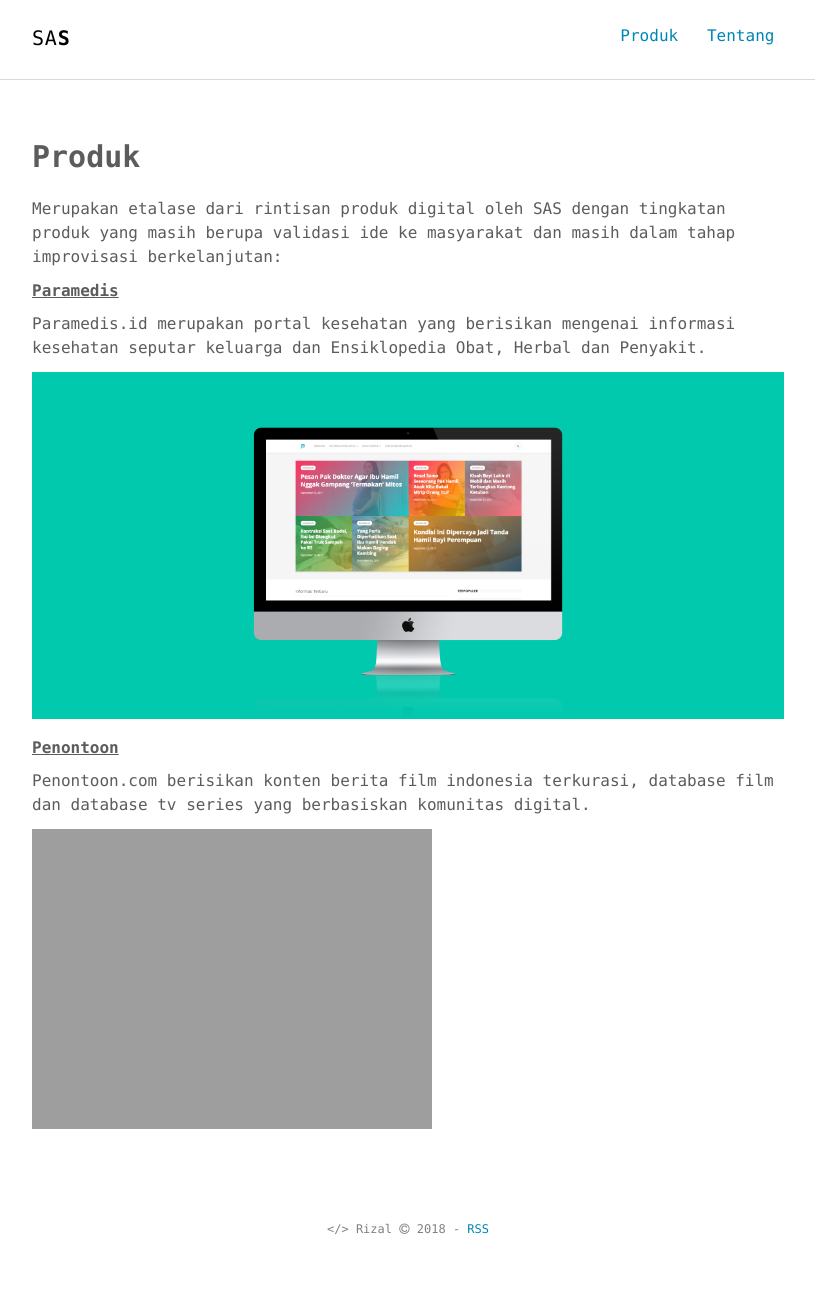
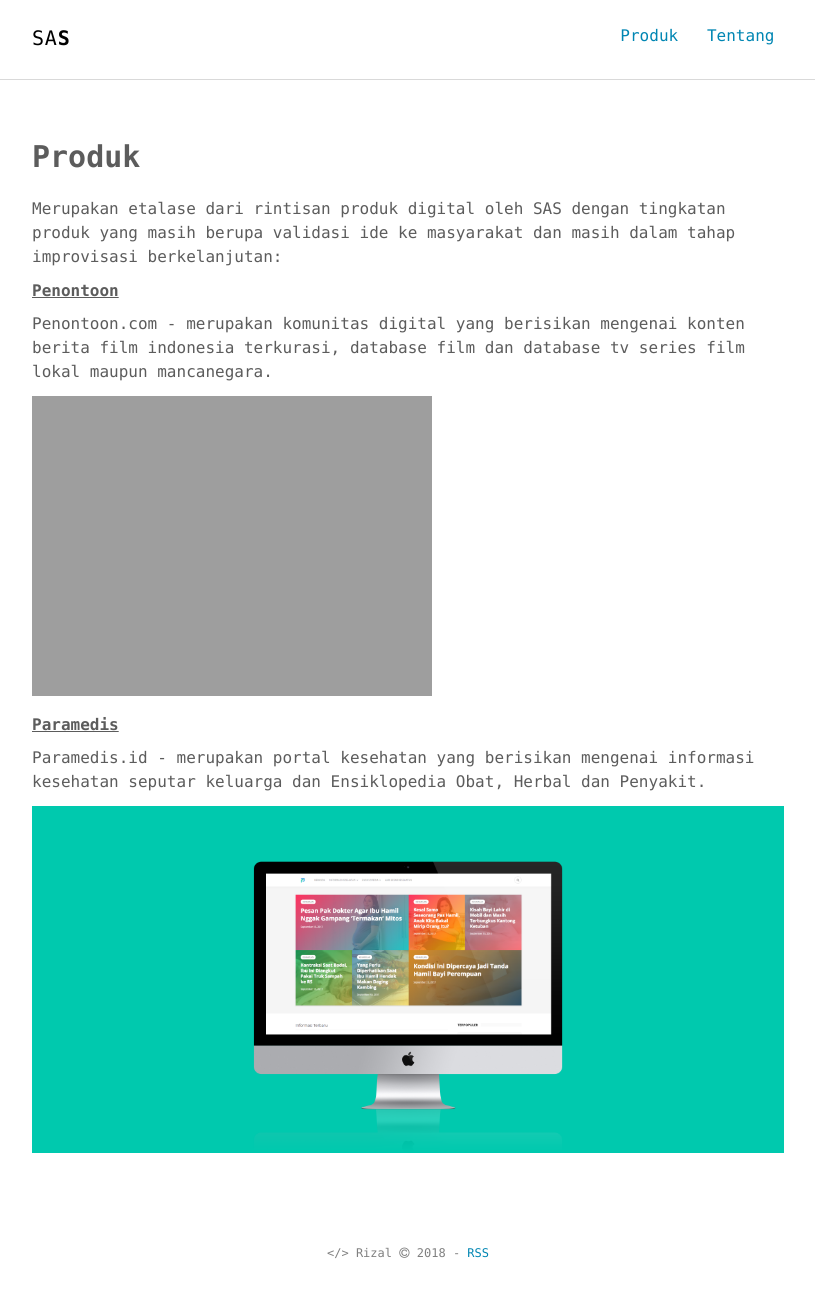
Before and after one commit to syafrizaladi/saktia, a Jekyll site: the page built from produk.md, in a window 1280 px wide. Shown: the whole page, without its empty margins (232-1047 px from the left). Built offline with Jekyll 4.4.1, drawn with Linux system fonts in a browser that asks for light colours; before the commit the page ends 1286 px from its top, so only the background shows below that.

Commit message:
update copytext
update

```diff
--- a/produk.md
+++ b/produk.md
@@ -7,12 +7,12 @@ permalink: /produk/
 Merupakan etalase dari rintisan produk digital oleh SAS dengan tingkatan produk yang masih berupa validasi ide ke masyarakat dan masih dalam tahap improvisasi berkelanjutan:
 <br>
 
+##### <u>Penontoon</u>
+Penontoon.com - merupakan komunitas digital yang berisikan mengenai konten berita film indonesia terkurasi, database film dan database tv series film lokal maupun mancanegara.
+
+![Penontoon](https://syafrizaladi.github.io/assets/images/penontoon.png)
+
 ##### <u>Paramedis</u>
-Paramedis.id merupakan portal kesehatan yang berisikan mengenai informasi kesehatan seputar keluarga dan Ensiklopedia Obat, Herbal dan Penyakit.
+Paramedis.id - merupakan portal kesehatan yang berisikan mengenai informasi kesehatan seputar keluarga dan Ensiklopedia Obat, Herbal dan Penyakit.
 
 ![Paramedis](https://syafrizaladi.github.io/assets/images/paramedis.png)
-
-##### <u>Penontoon</u>
-Penontoon.com berisikan konten berita film indonesia terkurasi, database film dan database tv series yang berbasiskan komunitas digital.
-
-![Penontoon](https://syafrizaladi.github.io/assets/images/penontoon.png)
```
